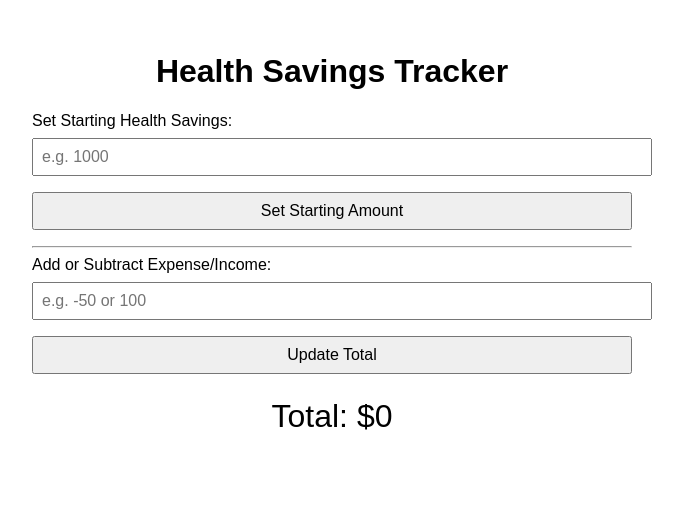
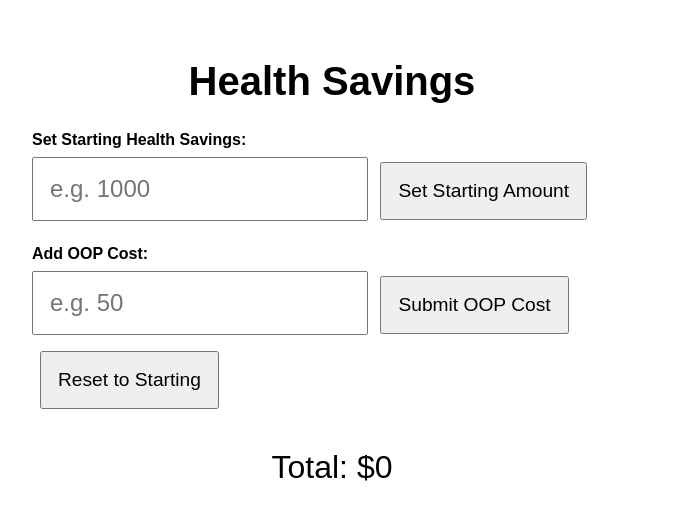
Before and after one commit to adamjamesblack/Cards, a plain HTML site: page HealthSavings.html in a window 1280 px wide. Shown: the whole page, without its empty margins (308-991 px from the left). Drawn offline with Linux system fonts and the light colour scheme.

Commit message:
Add files via upload

```diff
--- a/HealthSavings.html
+++ b/HealthSavings.html
@@ -3,7 +3,7 @@
 <head>
   <meta charset="UTF-8" />
   <meta name="viewport" content="width=device-width, initial-scale=1.0"/>
-  <title>Health Savings Tracker</title>
+  <title>Health Savings</title>
   <style>
     body {
       font-family: sans-serif;
@@ -14,42 +14,55 @@
     }
     h1 {
       text-align: center;
+      font-size: 2.5rem;
     }
-    input, button {
-      padding: 0.5rem;
+    label {
+      display: block;
+      margin-top: 1rem;
+      font-weight: bold;
+    }
+    input {
+      padding: 1rem;
+      font-size: 1.5rem;
+      width: 50%;
       margin: 0.5rem 0;
-      font-size: 1rem;
-      width: 100%;
+    }
+    button {
+      padding: 1rem;
+      font-size: 1.2rem;
+      margin: 0.5rem;
+      cursor: pointer;
     }
     #total {
       font-size: 2rem;
-      margin-top: 1rem;
+      margin-top: 2rem;
       text-align: center;
     }
   </style>
 </head>
 <body>
-  <h1>Health Savings Tracker</h1>
+  <h1>Health Savings</h1>
 
   <label>Set Starting Health Savings:</label>
   <input type="number" id="initial" placeholder="e.g. 1000" />
   <button onclick="setStartingAmount()">Set Starting Amount</button>
 
-  <hr/>
-
-  <label>Add or Subtract Expense/Income:</label>
-  <input type="number" id="changeAmount" placeholder="e.g. -50 or 100" />
-  <button onclick="updateAmount()">Update Total</button>
+  <label>Add OOP Cost:</label>
+  <input type="number" id="changeAmount" placeholder="e.g. 50" />
+  <button onclick="updateAmount()">Submit OOP Cost</button>
+  <button onclick="resetAmount()">Reset to Starting</button>
 
   <div id="total">Total: $0</div>
 
   <script>
     let total = 0;
+    let starting = 0;
 
     function setStartingAmount() {
       const initial = parseFloat(document.getElementById("initial").value);
       if (!isNaN(initial)) {
         total = initial;
+        starting = initial;
         displayTotal();
       }
     }
@@ -57,10 +70,15 @@
     function updateAmount() {
       const change = parseFloat(document.getElementById("changeAmount").value);
       if (!isNaN(change)) {
-        total += change;
+        total -= change;
         displayTotal();
         document.getElementById("changeAmount").value = "";
       }
+    }
+
+    function resetAmount() {
+      total = starting;
+      displayTotal();
     }
 
     function displayTotal() {
```
